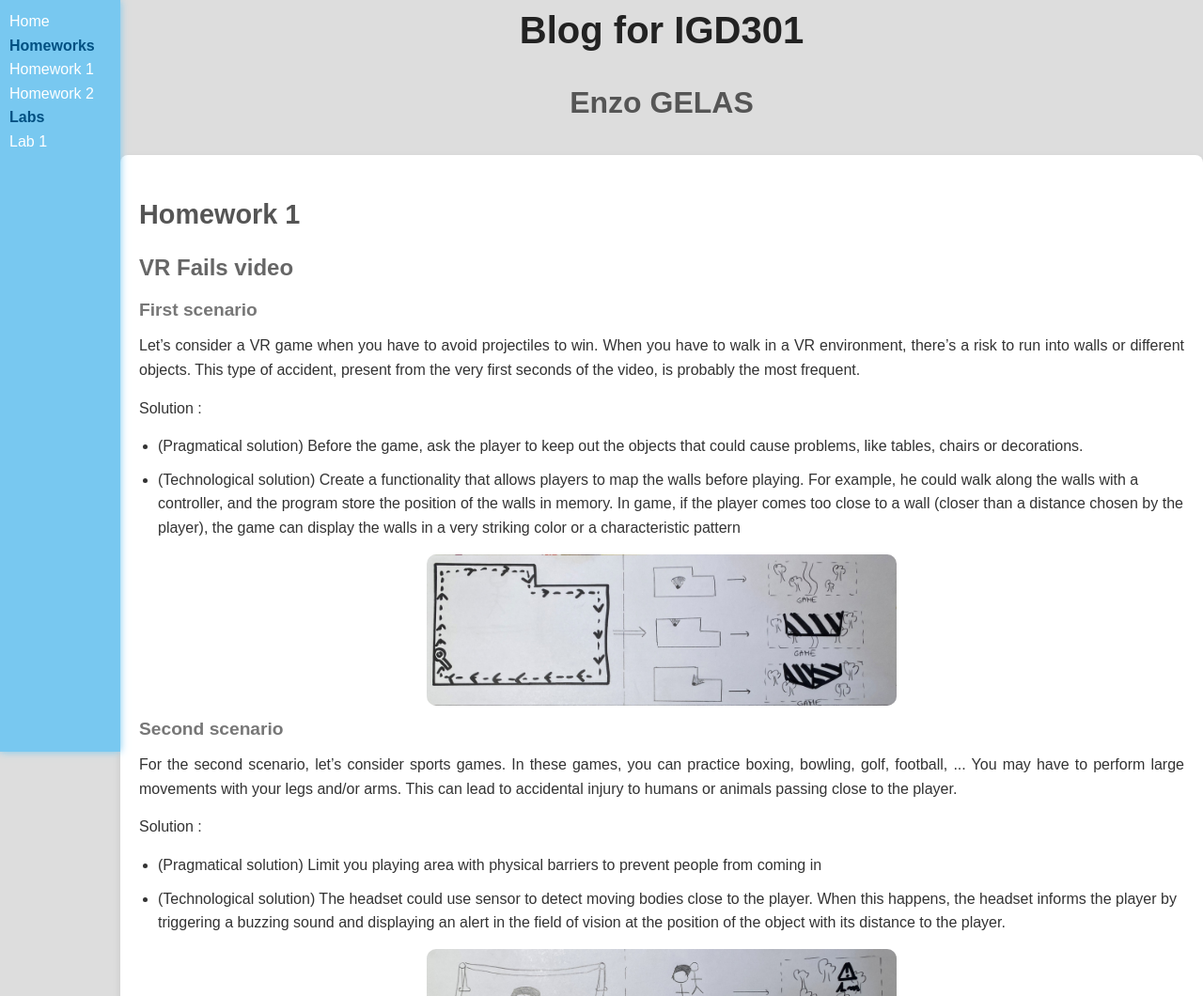
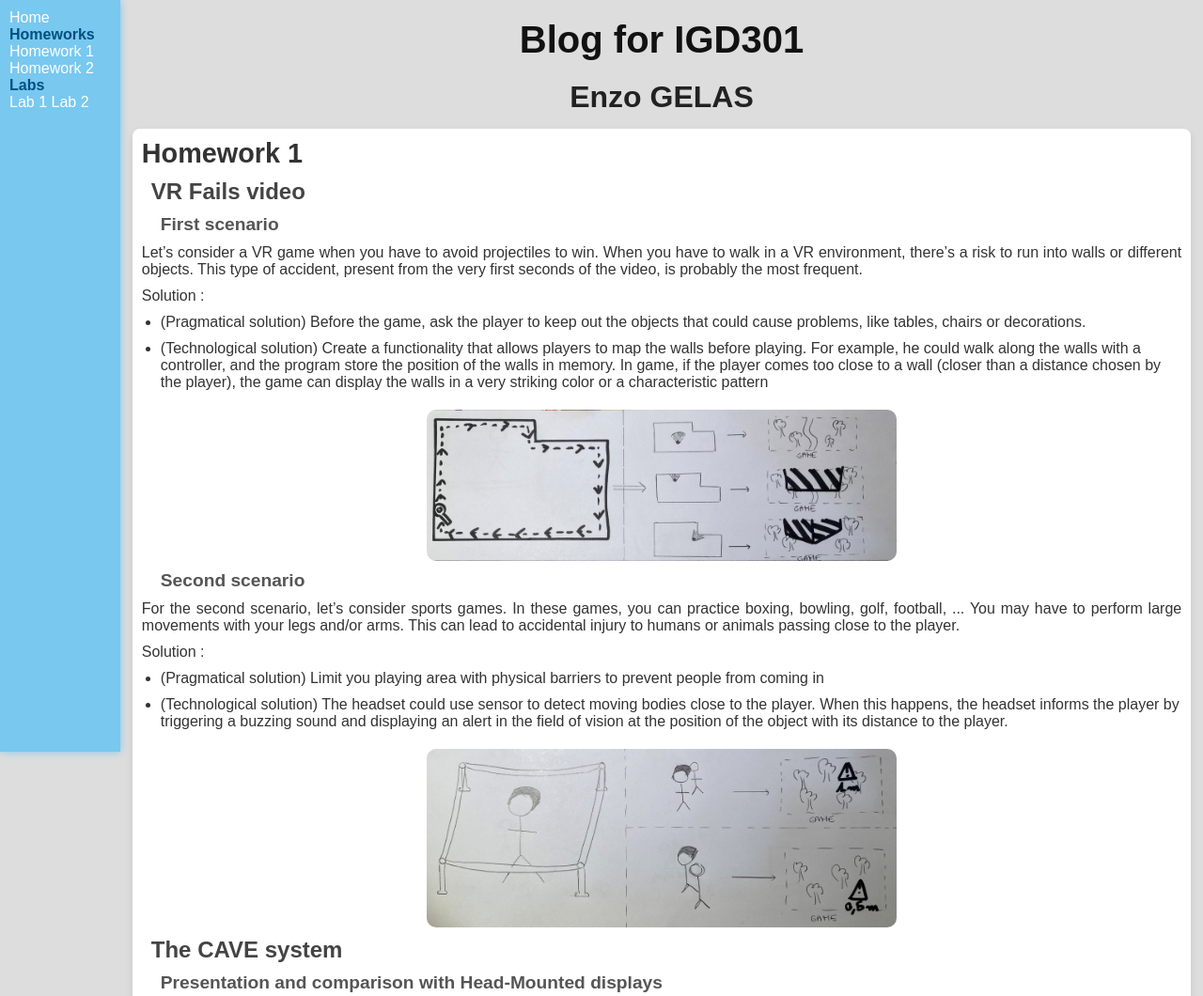
Before and after one commit to enzogelas/IGD301_Blog, a plain HTML site: page index.html in a window 1280 px wide. Shown: the top 1060 px of the page at 94% size. Drawn offline with Linux system fonts and the light colour scheme.

Commit message:
Few changes

```diff
--- a/index.html
+++ b/index.html
@@ -10,12 +10,13 @@
         <a href="#homework-2" class="navigation-link">Homework 2</a>
         <h6 class="navigation-title">Labs</h6>
         <a href="#lab-1" class="navigation-link">Lab 1</a>
+        <a href="#lab-2" class="navigation-link">Lab 2</a>
     </nav>
 
     <div id="MAIN_DIV">
 
     <h1 id="title">Blog for IGD301</h1>
-    <h2>Enzo GELAS</h2>
+    <h2 id="author">Enzo GELAS</h2>
     <div id="homework-1" class="work">
         <h3>Homework 1</h3>
         <h4>VR Fails video</h4>
@@ -38,6 +39,7 @@
         </ul>
         <img src="images/scenario2.jpg" width="500px" height="200px">
         <h4>The CAVE system</h4>
+        <h5>Presentation and comparison with Head-Mounted displays</h5>
         <p>Unlike Head-Mounted displays, the CAVE system does not cover the eyes of the user. It just displays the virtual environment of the user on fixed screens, and not in a headset. The user can move in a fixed area and see all physical objects in it, including its own body. This technology can take into account the orientation of the player's head thanks to a device placed on the user.</p>
         <p>Advantages of the CAVE system :</p>
         <ul>
@@ -54,6 +56,7 @@
         <ul>
             <li>Both CAVE and Head-Mounted technologies suffer from visual acuity of what is displayed. For the CAVE system, the difference of acuity between your own body, that you see directly, and the virtual items displayed can be even more uncomfortable.</li>
         </ul>
+        <h5>Position in the Reality-Virtuality Continuum</h5>
         <p>
             About the place of the CAVE system in the Reality-Virtuality Continuum
             In the Cave system, the user sees all objects present in the room he is. The rest is displayed on screen. This should lead us to think of it as augmented reality.
@@ -110,7 +113,7 @@
         <p>The user can then move the tablet and visualize what's inside the parallelepiped.</p>
         <img src="images/slicingVolume-example.jpg">
         <ul>
-            <li>Reach : Scaled. The virtual tablet to select the volume is held by hand, but the user can modify the dimensions of the selected parallelepiped.</li>
+            <li>Reach : Scaled. The virtual tablet to select the volume is held by hand, but the user can modify the dimensions of the selection parallelepiped.</li>
             <li>Cardinality : Multiple. All elements in the parallelepiped are selected.</li>
             <li>Refinement : There is a continuous refinement. The position and the dimensions of the parallelepiped can be adjusted at every moment. We could even talk about a "continuous selection"</li>
         </ul>
@@ -124,6 +127,11 @@
         <h4>Setting up the Unity environment</h4>
         <p>I never used Unity or similar tool (like Godot) before. But this setup were not very hard. The tutorial given by the professor was clear and straight.</p>
     </div>
+    <div id="lab-2" class="work">
+        <h3>Lab 2</h3>
+        <h4>Unity Roll-A-Ball</h4>
+        <p>Cause I never used Unity before, I first did the very first intro tutorial to Unity editor.</p>
+    </div>
 
     </div>
 </body>
--- a/style.css
+++ b/style.css
@@ -8,7 +8,6 @@
 /* Body Styling */
 body {
     font-family: 'Arial', sans-serif;
-    line-height: 1.6;
     color: #333;
     background-color: #ddd;
     margin: 0px;
@@ -19,59 +18,62 @@ body {
 
 #MAIN_DIV {
     width: 100%;
-    margin-left: 10%;
+    margin-left: 11%;
+    margin-right: 1%;
+
+    display: flex;
+    flex-direction: column;
+    justify-content: flex-start;
+    align-items: center;
 }
 
-/* Header Styling */
-h1, h2, h3, h4, h5 {
-    margin-bottom: 10px;
-    color: #444;
+#title {
+    font-size: 2.5rem;
+    font-weight: bold;
+    text-align: center;
+    color: #111;
+
+    margin: 20px;
 }
 
-/* Main Titles */
-h1 {
-    font-size: 2.5rem;
+#author {
+    font-size: 2rem;
+    font-weight: bold;
     text-align: center;
     color: #222;
-    margin-bottom: 20px;
-}
 
-h2 {
-    font-size: 2rem;
-    text-align: center;
-    color: #555;
-    margin-bottom: 20px;
+    margin-bottom: 15px;
 }
 
 /* Section Titles */
 h3 {
     font-size: 1.8rem;
-    margin-top: 20px;
-    color: #555;
+    color: #333;
+    margin-left: 0px;
 }
 
-h4 {
+h4{
+
     font-size: 1.5rem;
-    margin-top: 15px;
-    color: #666;
+    color: #444;
+    margin-left: 10px;
 }
 
 h5 {
     font-size: 1.2rem;
-    margin-top: 10px;
-    color: #777;
+    color: #555;
+    margin-left: 20px;
 }
 
 /* Paragraphs */
 p {
-    margin-bottom: 15px;
     text-align: justify;
 }
 
 /* Lists */
 ul {
     margin-left: 20px;
-    margin-bottom: 15px;
+    margin-bottom: 0px;
     list-style-type: disc;
 }
 
@@ -81,11 +83,24 @@ li {
 
 /* Work sections styling */
 .work {
-    background: #fff;
-    padding: 20px;
+    /* Background color */
+    background-color: #fff;
+
+    width: 100%;
+
+    /* Disposition */
+    display: flex;
+    flex-direction: column;
+    justify-content: flex-start;
+    align-items: flex-start;
+
+    gap: 10px;
+
+    /* Border style */
+    padding: 10px;
     border-radius: 8px;
     box-shadow: 0 4px 8px rgba(0, 0, 0, 0.1);
-    margin-top: 30px;
+    margin-bottom: 20px;
 }
 
 #navigation {
```
